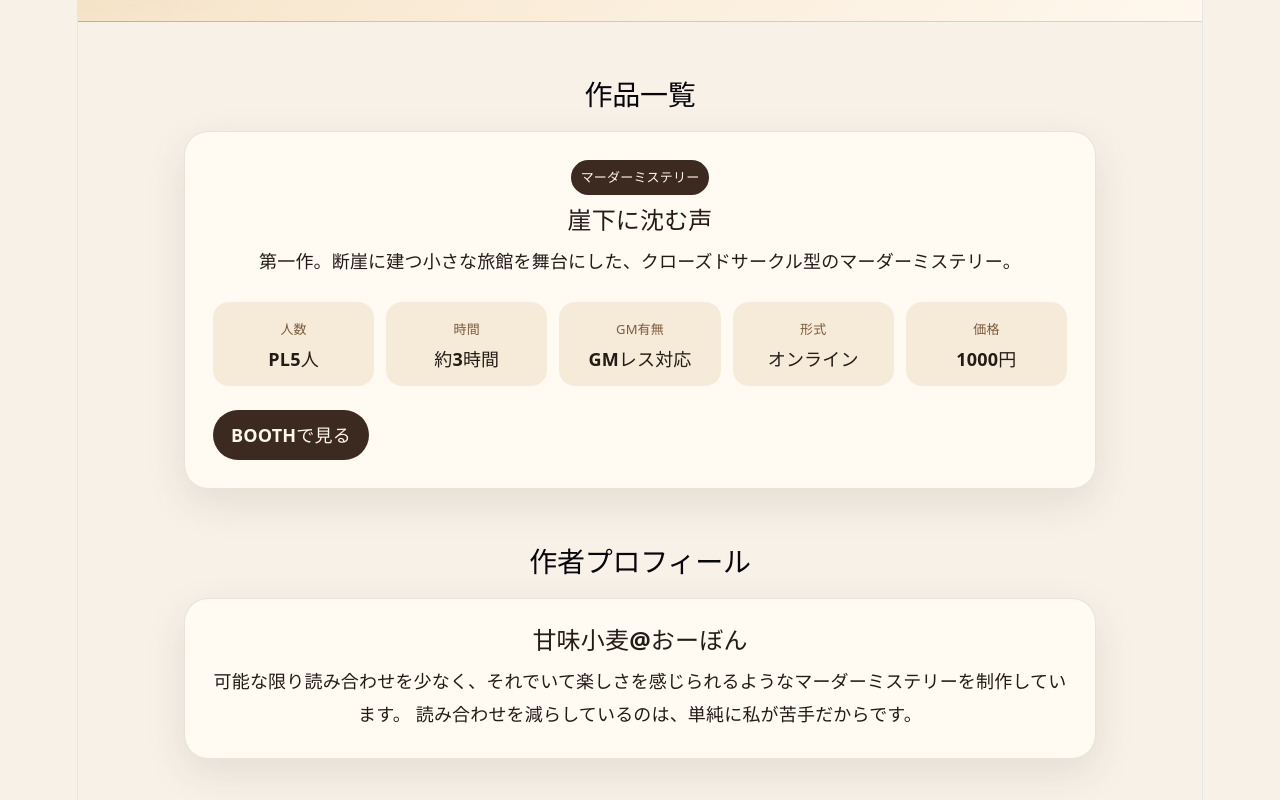
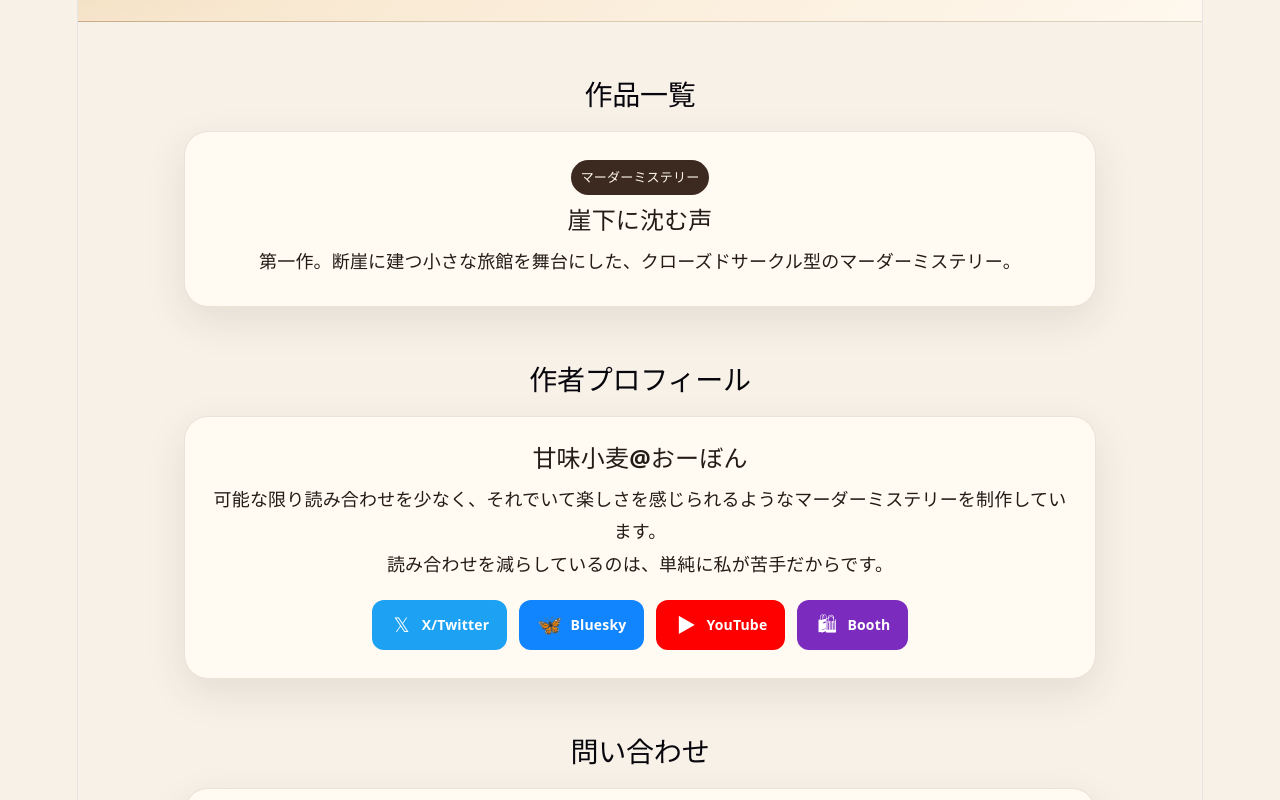
Before and after one commit to amamikomugi/official, a React (Vite) app: page / in a window 1280 px wide. Shown: the part 340-1140 px from the top of the page. Built offline with nearby package versions, Linux system fonts and the light colour scheme.

Commit message:
copilotによるアイコン等の追加

```diff
--- a/src/App.css
+++ b/src/App.css
@@ -134,19 +134,56 @@ h1 {
 }
 
 .button {
-  display: inline-block;
+  display: inline-flex;
+  align-items: center;
+  justify-content: center;
+  gap: 8px;
   text-decoration: none;
   border: none;
   cursor: pointer;
   padding: 12px 18px;
-  border-radius: 999px;
+  border-radius: 12px;
   background: #3c2a20;
   color: #fff7ec;
   font-weight: 700;
+  transition: all 220ms cubic-bezier(0.34, 1.56, 0.64, 1);
+}
+
+.button .icon {
+  display: flex;
+  align-items: center;
+  justify-content: center;
+  font-size: 18px;
+  min-width: 22px;
+}
+
+.button .label {
+  font-size: 14px;
 }
 
 .button.secondary {
   background: #b47a38;
+}
+
+.button.booth {
+  background: #7b2cbf;
+  color: white;
+}
+
+.button.booth:hover {
+  background: #5a1e8f;
+  transform: translateY(-4px) scale(1.08);
+  box-shadow: 0 8px 20px rgba(123, 44, 191, 0.3);
+}
+
+.button.ghost {
+  background: transparent;
+  border: 1px solid #3c2a20;
+  color: #3c2a20;
+}
+
+.button.ghost:hover {
+  background: rgba(60, 42, 32, 0.1);
 }
 
 .search-section {
@@ -203,3 +240,118 @@ h1 {
   text-align: center;
   color: #7c5b3b;
 }
+
+/* New styles for interactive works and modal */
+.works-grid {
+  display: grid;
+  grid-template-columns: repeat(auto-fit, minmax(240px, 1fr));
+  gap: 16px;
+}
+
+.card.interactive {
+  cursor: pointer;
+  transition: transform 180ms ease, box-shadow 180ms ease;
+}
+
+.card.interactive:hover {
+  transform: translateY(-8px);
+  box-shadow: 0 20px 40px rgba(0,0,0,0.18);
+}
+
+.modal-backdrop {
+  position: fixed;
+  inset: 0;
+  background: rgba(0,0,0,0.4);
+  display: flex;
+  align-items: center;
+  justify-content: center;
+  z-index: 60;
+}
+
+.modal {
+  background: white;
+  border-radius: 10px;
+  padding: 20px;
+  width: min(720px, 92%);
+  box-shadow: 0 20px 60px rgba(0,0,0,0.2);
+}
+
+/* Social links styles */
+.social-links {
+  display: flex;
+  gap: 12px;
+  margin-top: 20px;
+  flex-wrap: wrap;
+  justify-content: center;
+}
+
+.social-btn {
+  display: inline-flex;
+  align-items: center;
+  justify-content: center;
+  gap: 8px;
+  padding: 10px 16px;
+  border-radius: 12px;
+  text-decoration: none;
+  font-weight: 700;
+  font-size: 14px;
+  transition: all 220ms cubic-bezier(0.34, 1.56, 0.64, 1);
+  border: 2px solid transparent;
+  cursor: pointer;
+}
+
+.social-btn .icon {
+  display: flex;
+  align-items: center;
+  justify-content: center;
+  font-size: 20px;
+  min-width: 24px;
+}
+
+.social-btn .label {
+  font-size: 14px;
+}
+
+.social-btn.twitter {
+  background: #1da1f2;
+  color: white;
+}
+
+.social-btn.twitter:hover {
+  background: #1a91da;
+  transform: translateY(-4px) scale(1.08);
+  box-shadow: 0 8px 20px rgba(29, 161, 242, 0.3);
+}
+
+.social-btn.bluesky {
+  background: #1185fe;
+  color: white;
+}
+
+.social-btn.bluesky:hover {
+  background: #0b7ce5;
+  transform: translateY(-4px) scale(1.08);
+  box-shadow: 0 8px 20px rgba(17, 133, 254, 0.3);
+}
+
+.social-btn.youtube {
+  background: #ff0000;
+  color: white;
+}
+
+.social-btn.youtube:hover {
+  background: #cc0000;
+  transform: translateY(-4px) scale(1.08);
+  box-shadow: 0 8px 20px rgba(255, 0, 0, 0.3);
+}
+
+.social-btn.booth {
+  background: #7b2cbf;
+  color: white;
+}
+
+.social-btn.booth:hover {
+  background: #5a1e8f;
+  transform: translateY(-4px) scale(1.08);
+  box-shadow: 0 8px 20px rgba(123, 44, 191, 0.3);
+}
--- a/src/App.tsx
+++ b/src/App.tsx
@@ -1,4 +1,5 @@
 import './App.css'
+import Works from './components/Works'
 
 function App() {
   return (
@@ -21,45 +22,7 @@ function App() {
       <main>
         <section id="works" className="section">
           <h2>作品一覧</h2>
-
-          <article className="card">
-            <div>
-              <p className="tag">マーダーミステリー</p>
-              <h3>崖下に沈む声</h3>
-              <p>
-                第一作。断崖に建つ小さな旅館を舞台にした、クローズドサークル型のマーダーミステリー。
-              </p>
-            </div>
-
-            <dl className="info">
-              <div>
-                <dt>人数</dt>
-                <dd>PL5人</dd>
-              </div>
-              <div>
-                <dt>時間</dt>
-                <dd>約3時間</dd>
-              </div>
-              <div>
-                <dt>GM有無</dt>
-                <dd>GMレス対応</dd>
-              </div>
-              <div>
-                <dt>形式</dt>
-                <dd>オンライン</dd>
-              </div>
-              <div>
-                <dt>価格</dt>
-                <dd>1000円</dd>
-              </div>
-            </dl>
-
-            <div className="buttons">
-              <a className="button" href="https://amamicom-shop.booth.pm/" target="_blank" rel="noreferrer">
-                BOOTHで見る
-              </a>
-            </div>
-          </article>
+          <Works />
         </section>
 
         <section id="profile" className="section">
@@ -68,8 +31,28 @@ function App() {
             <h3>甘味小麦@おーぼん</h3>
             <p>
               可能な限り読み合わせを少なく、それでいて楽しさを感じられるようなマーダーミステリーを制作しています。
+            </p>
+            <p>
               読み合わせを減らしているのは、単純に私が苦手だからです。
             </p>
+            <div className="social-links">
+              <a href="https://twitter.com/y_oubon" target="_blank" rel="noreferrer" className="social-btn twitter" title="Twitter">
+                <span className="icon">𝕏</span>
+                <span className="label">X/Twitter</span>
+              </a>
+              <a href="https://bsky.app/profile/" target="_blank" rel="noreferrer" className="social-btn bluesky" title="Bluesky">
+                <span className="icon">🦋</span>
+                <span className="label">Bluesky</span>
+              </a>
+              <a href="https://www.youtube.com/@" target="_blank" rel="noreferrer" className="social-btn youtube" title="YouTube">
+                <span className="icon">▶</span>
+                <span className="label">YouTube</span>
+              </a>
+              <a href="https://amamicom-shop.booth.pm/" target="_blank" rel="noreferrer" className="social-btn booth" title="Booth">
+                <span className="icon">🛍</span>
+                <span className="label">Booth</span>
+              </a>
+            </div>
           </div>
         </section>
 
--- /dev/null
+++ b/src/components/Works.tsx
@@ -0,0 +1,79 @@
+import React, { useState } from 'react'
+import '../App.css'
+
+type Work = {
+  id: string
+  title: string
+  tag: string
+  description: string
+  info: { label: string; value: string }[]
+  link?: string
+}
+
+const sampleWorks: Work[] = [
+  {
+    id: 'w1',
+    title: '崖下に沈む声',
+    tag: 'マーダーミステリー',
+    description:
+      '第一作。断崖に建つ小さな旅館を舞台にした、クローズドサークル型のマーダーミステリー。',
+    info: [
+      { label: '人数', value: 'PL5人' },
+      { label: '時間', value: '約3時間' },
+      { label: '価格', value: '1000円' },
+    ],
+    link: 'https://amamicom-shop.booth.pm/',
+  },
+]
+
+export default function Works() {
+  const [selected, setSelected] = useState<Work | null>(null)
+
+  return (
+    <div>
+      <div className="works-grid">
+        {sampleWorks.map((w) => (
+          <article
+            key={w.id}
+            className="card interactive"
+            onClick={() => setSelected(w)}
+          >
+            <div>
+              <p className="tag">{w.tag}</p>
+              <h3>{w.title}</h3>
+              <p className="muted">{w.description}</p>
+            </div>
+          </article>
+        ))}
+      </div>
+
+      {selected && (
+        <div className="modal-backdrop" onClick={() => setSelected(null)}>
+          <div className="modal" onClick={(e) => e.stopPropagation()}>
+            <h3>{selected.title}</h3>
+            <p>{selected.description}</p>
+
+            <dl className="info">
+              {selected.info.map((it) => (
+                <div key={it.label}>
+                  <dt>{it.label}</dt>
+                  <dd>{it.value}</dd>
+                </div>
+              ))}
+            </dl>
+
+            <div className="buttons">
+              <a className="button booth" href={selected.link} target="_blank" rel="noreferrer">
+                <span className="icon">🛍</span>
+                <span className="label">Booth</span>
+              </a>
+              <button className="button ghost" onClick={() => setSelected(null)}>
+                閉じる
+              </button>
+            </div>
+          </div>
+        </div>
+      )}
+    </div>
+  )
+}
```
Also changed, not shown: src/components/SocialTimeline.tsx (added, +62 -0 lines).
